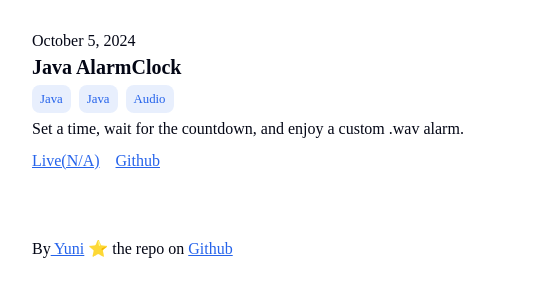
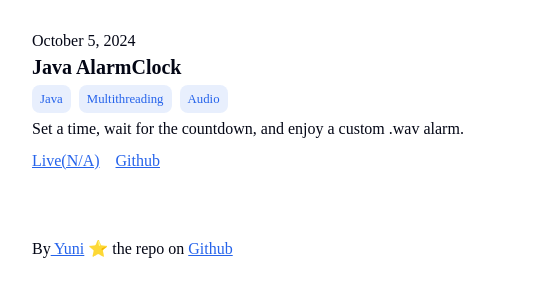
Before and after one commit to yuliaouyang/1_web_portfolio, a plain HTML site: page index.html in a window 1280 px wide. Shown: the part 1671-1964 px from the top of the page, 240-782 px from the left. Drawn offline with Linux system fonts and the light colour scheme; a web font is replaced by a local one.

Commit message:
Update index.html

```diff
--- a/index.html
+++ b/index.html
@@ -200,7 +200,7 @@
                                 <p>Java</p>
                             </div>
                             <div class="card-button-secondary">
-                                <p>Java</p>
+                                <p>Multithreading</p>
                             </div>
                             <div class="card-button-secondary">
                                 <p>Audio</p>
```
